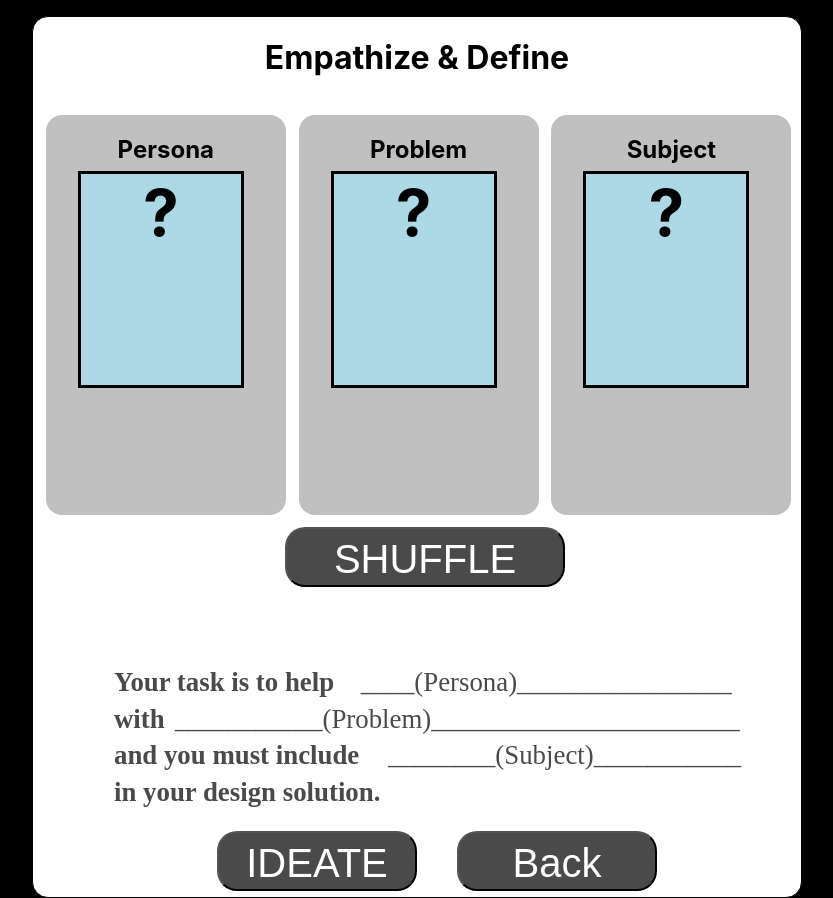
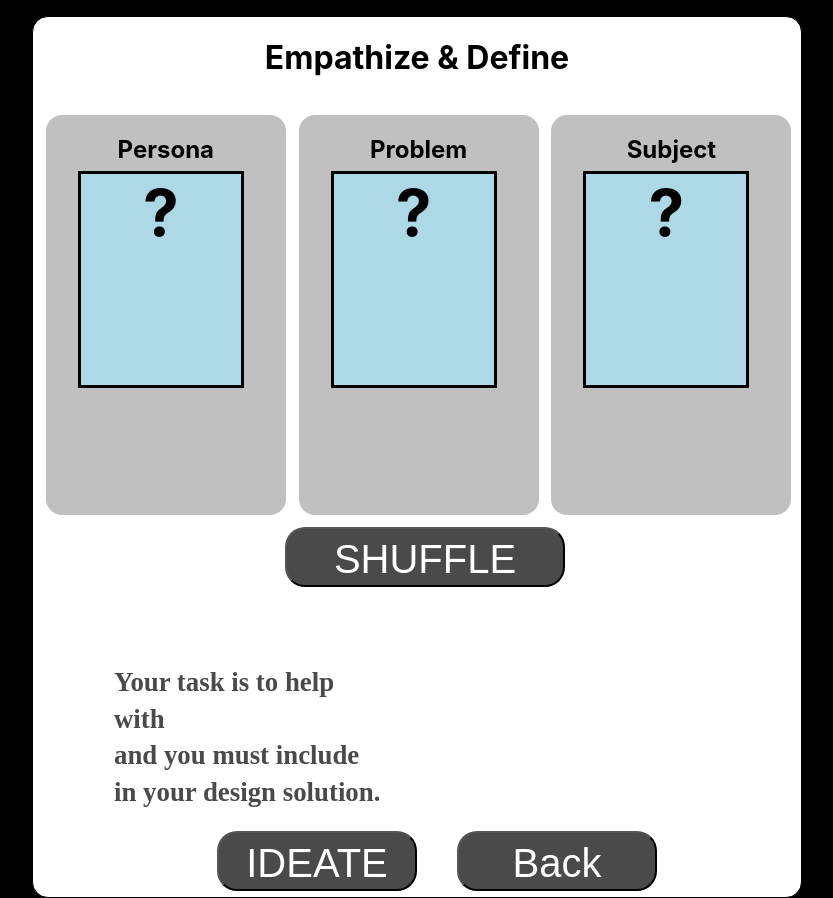
Before and after one commit to jawadalikhel/Design-Sprint-Hackathon-project, a React (Create React App) app: page /task in a window 1280 px wide. Shown: the whole page, without its empty margins (223-1056 px from the left). Built offline with nearby package versions, Linux system fonts and the light colour scheme.

Commit message:
change the style of task page, and pushing to heroku

```diff
--- a/src/Main/Task/index.js
+++ b/src/Main/Task/index.js
@@ -65,11 +65,11 @@ class Task extends Component{
                 <g id="3)-Empathize,-Define" transform="translate(-44.000000, -674.000000)" fill="#4A4A4A">
                     <text id="Your-task-is-to-help">
                         <tspan x="45" y="695">Your task is to help</tspan>
-                        <tspan x="286.461" y="695" font-family="Avenir-Book, Avenir" font-weight="normal"> ____(Persona)________________</tspan>
+                        <tspan x="286.461" y="695" font-family="Avenir-Book, Avenir" font-weight=""> {this.state.currentPersona.persona} </tspan>
                         <tspan x="45" y="732">with</tspan>
-                        <tspan x="99.54" y="732" font-family="Avenir-Book, Avenir" font-weight="normal"> ___________(Problem)_______________________</tspan>
+                        <tspan x="99.54" y="732" font-family="Avenir-Book, Avenir" font-weight=""> {this.state.currentPersona.problem}</tspan>
                         <tspan x="45" y="769">and you must include</tspan>
-                        <tspan x="314.001" y="769" font-family="Avenir-Book, Avenir" font-weight="normal"> ________(Subject)___________</tspan>
+                        <tspan x="314.001" y="769" font-family="Avenir-Book, Avenir" font-weight="">{this.state.currentPersona.subject}</tspan>
                         <tspan x="45" y="806">in your design solution.</tspan>
                     </text>
                 </g>
```
